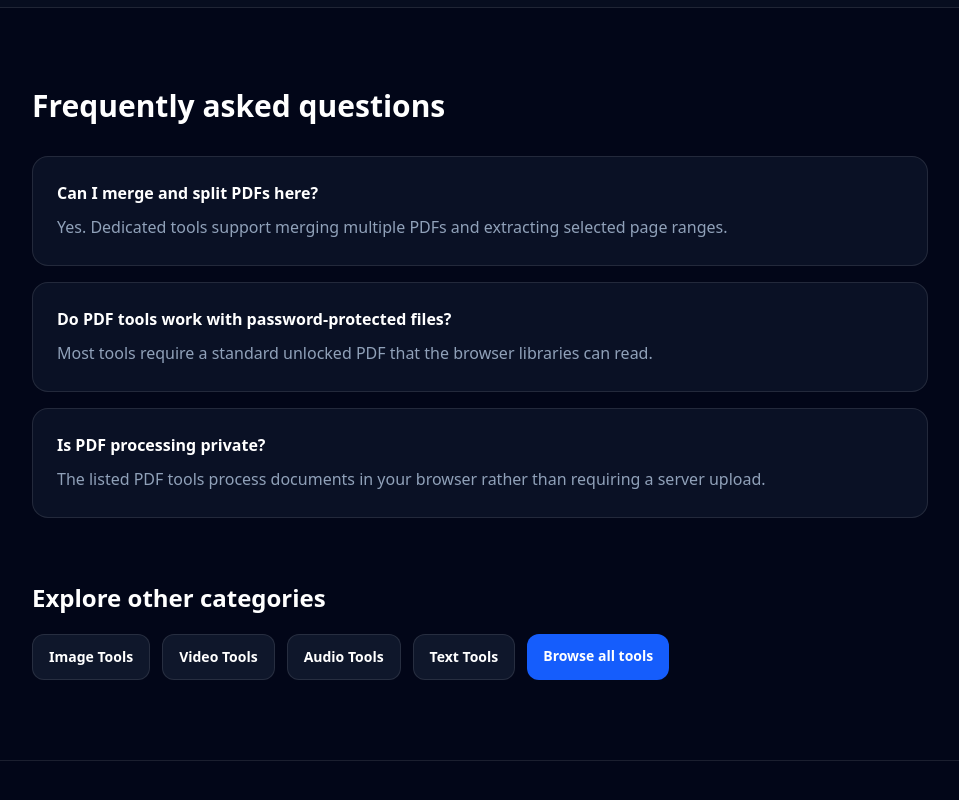
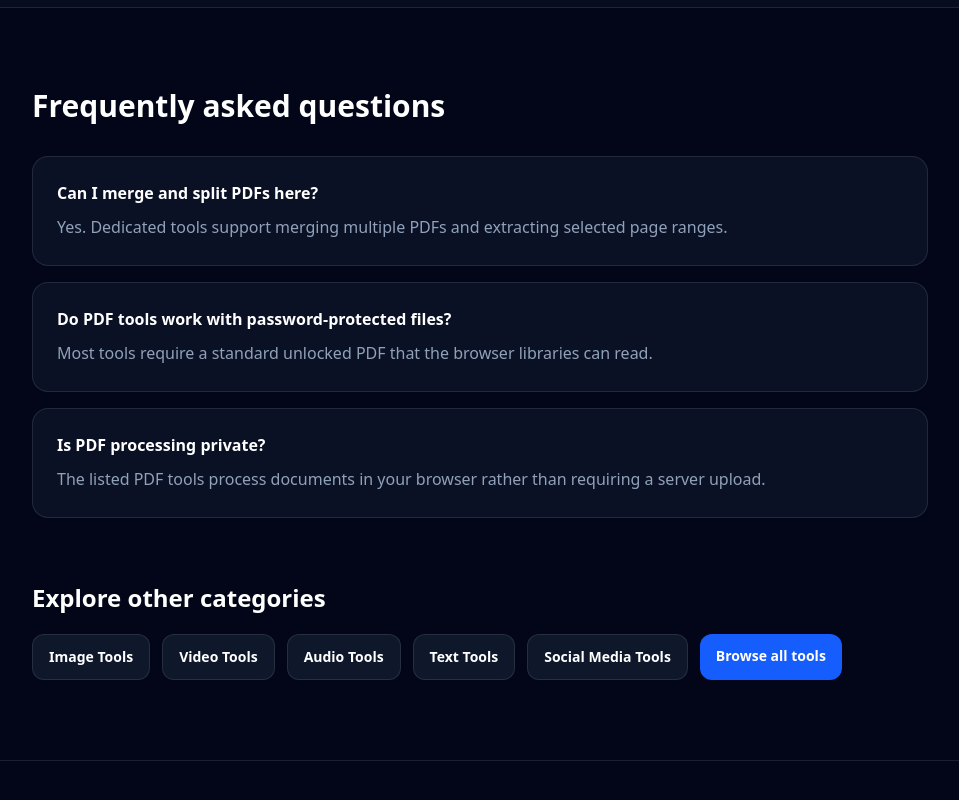
Before and after one commit to gigsbay/a2zconvertor, a Next.js app: page /pdf-tools in a window 1280 px wide. Shown: the part 1998-2798 px from the top of the page, without its empty margins (160-1119 px from the left). Built offline with nearby package versions, Linux system fonts and the light colour scheme.

Commit message:
Add Social Media Tools category pillar

```diff
--- /dev/null
+++ b/app/social-media-tools/page.tsx
@@ -0,0 +1,21 @@
+import type { Metadata } from "next";
+import CategoryLandingPage from "@/components/CategoryLandingPage";
+import { getCategoryPage } from "@/data/categoryLandingPages";
+import { absoluteUrl } from "@/data/site";
+
+const config = getCategoryPage("social-media-tools")!;
+
+export const metadata: Metadata = {
+  title: config.title,
+  description: config.description,
+  alternates: { canonical: absoluteUrl("/social-media-tools") },
+  openGraph: {
+    title: config.title,
+    description: config.description,
+    url: absoluteUrl("/social-media-tools"),
+  },
+};
+
+export default function SocialMediaToolsPage() {
+  return <CategoryLandingPage config={config} />;
+}
--- a/app/tools/page.tsx
+++ b/app/tools/page.tsx
@@ -12,14 +12,14 @@ const categories = Array.from(new Set(tools.map((tool) => tool.category)));
 export const metadata: Metadata = {
   title: "All Online Tools",
   description:
-    "Browse A2ZConvertor image, PDF, video, audio and text tools.",
+    "Browse A2ZConvertor image, PDF, video, audio, text and social media tools.",
   alternates: {
     canonical: absoluteUrl("/tools"),
   },
   openGraph: {
     title: "All Online Tools | A2ZConvertor",
     description:
-      "Browse A2ZConvertor image, PDF, video, audio and text tools.",
+      "Browse A2ZConvertor image, PDF, video, audio, text and social media tools.",
     url: absoluteUrl("/tools"),
   },
 };
--- a/components/CategoryLandingPage.tsx
+++ b/components/CategoryLandingPage.tsx
@@ -16,6 +16,9 @@ export default function CategoryLandingPage({
     (page) => page.slug !== config.slug
   );
   const placement = getPlacement("category");
+  const relatedTools = (config.relatedToolSlugs ?? [])
+    .map((slug) => tools.find((tool) => tool.slug === slug))
+    .filter((tool): tool is (typeof tools)[number] => Boolean(tool));
 
   return (
     <main className="min-h-screen bg-slate-950 text-white">
@@ -56,6 +59,32 @@ export default function CategoryLandingPage({
         </div>
       </section>
 
+      {relatedTools.length > 0 && (
+        <section className="border-y border-white/10 bg-slate-900/40 px-6 py-16">
+          <div className="mx-auto max-w-6xl">
+            <h2 className="text-3xl font-black">Useful creator tools</h2>
+            <p className="mt-3 max-w-2xl text-slate-400">
+              Prepare the images, videos and text that support your social
+              media workflow.
+            </p>
+            <div className="mt-8 grid gap-5 sm:grid-cols-2 lg:grid-cols-3">
+              {relatedTools.map((tool) => (
+                <Link
+                  key={tool.slug}
+                  href={`/convert/${tool.slug}`}
+                  className="rounded-2xl border border-white/10 bg-slate-950/60 p-6 transition hover:border-blue-500/60"
+                >
+                  <p className="text-xs font-semibold uppercase text-blue-300">
+                    {tool.category}
+                  </p>
+                  <h3 className="mt-2 text-xl font-bold">{tool.name}</h3>
+                  <p className="mt-3 text-slate-400">{tool.description}</p>
+                </Link>
+              ))}
+            </div>
+          </div>
+        </section>
+      )}
       {placement && (
         <section className="px-6 pb-20">
           <div className="mx-auto max-w-6xl">
--- a/components/layout/Navbar.tsx
+++ b/components/layout/Navbar.tsx
@@ -10,6 +10,7 @@ const navLinks = [
   { label: "Video Tools", href: "/video-tools" },
   { label: "Audio Tools", href: "/audio-tools" },
   { label: "Text Tools", href: "/text-tools" },
+  { label: "Social Tools", href: "/social-media-tools" },
 ];
 
 export default function Navbar() {
--- a/data/categoryLandingPages.ts
+++ b/data/categoryLandingPages.ts
@@ -6,6 +6,7 @@ export type CategoryPageConfig = {
   intro: string;
   why: string[];
   faqs: { question: string; answer: string }[];
+  relatedToolSlugs?: string[];
 };
 
 export const categoryLandingPages: CategoryPageConfig[] = [
@@ -99,7 +100,44 @@ export const categoryLandingPages: CategoryPageConfig[] = [
       { question: "Can I edit generated results?", answer: "Yes. Generated content is intended as a starting point that you can copy and refine." },
     ],
   },
-];
+  {
+    slug: "social-media-tools",
+    category: "Social Media Tools",
+    title: "Free Social Media Tools",
+    description:
+      "Free template-based social media tools for captions, hashtags, titles, bios and content ideas.",
+    intro:
+      "Plan and write social content with practical idea generators for creators, small businesses, students and marketers. Every tool uses transparent templates and rules rather than paid AI APIs.",
+    why: [
+      "Create useful starting points without accounts, subscriptions or external AI services.",
+      "Adapt every suggestion to your real audience, platform, brand voice and goals.",
+    ],
+    faqs: [
+      {
+        question: "Are these social media tools AI-powered?",
+        answer:
+          "No. They use templates, keyword combinations and rule-based generation in your browser.",
+      },
+      {
+        question: "Do these tools guarantee followers or reach?",
+        answer:
+          "No. They provide editable ideas, but results depend on content quality, audience fit, timing and many platform factors.",
+      },
+      {
+        question: "Can businesses and students use the generated ideas?",
+        answer:
+          "Yes. The suggestions are free starting points that should be reviewed and edited for the account, audience and context.",
+      },
+    ],
+    relatedToolSlugs: [
+      "meme-generator",
+      "video-thumbnail-extractor",
+      "resize-image",
+      "hashtag-generator",
+      "text-case-converter",
+      "watermark-image",
+    ],
+  },];
 
 export function getCategoryPage(slug: string) {
   return categoryLandingPages.find((page) => page.slug === slug);
```
